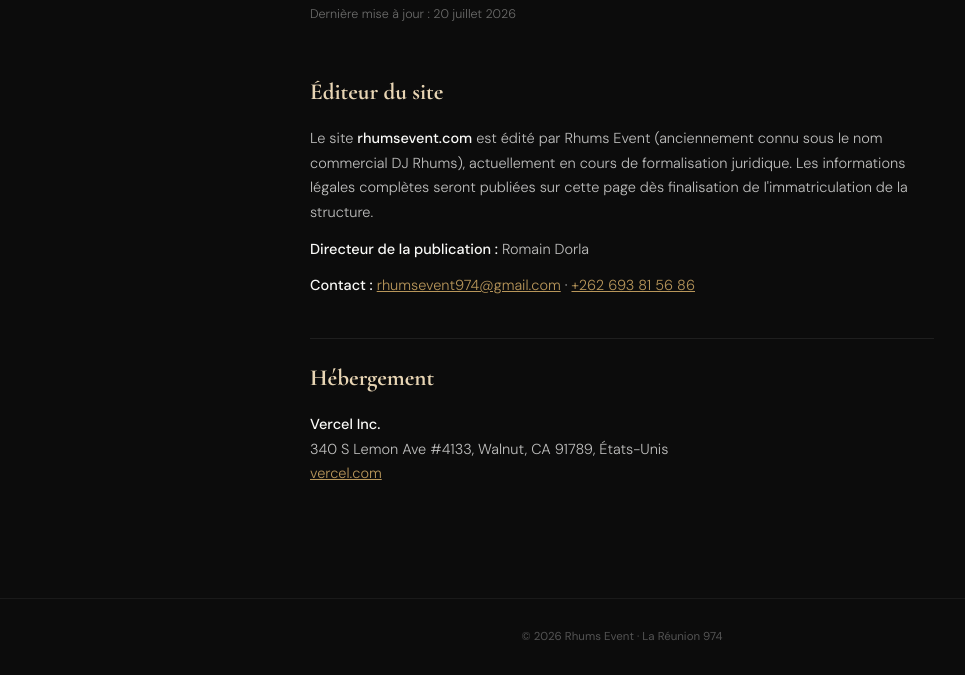
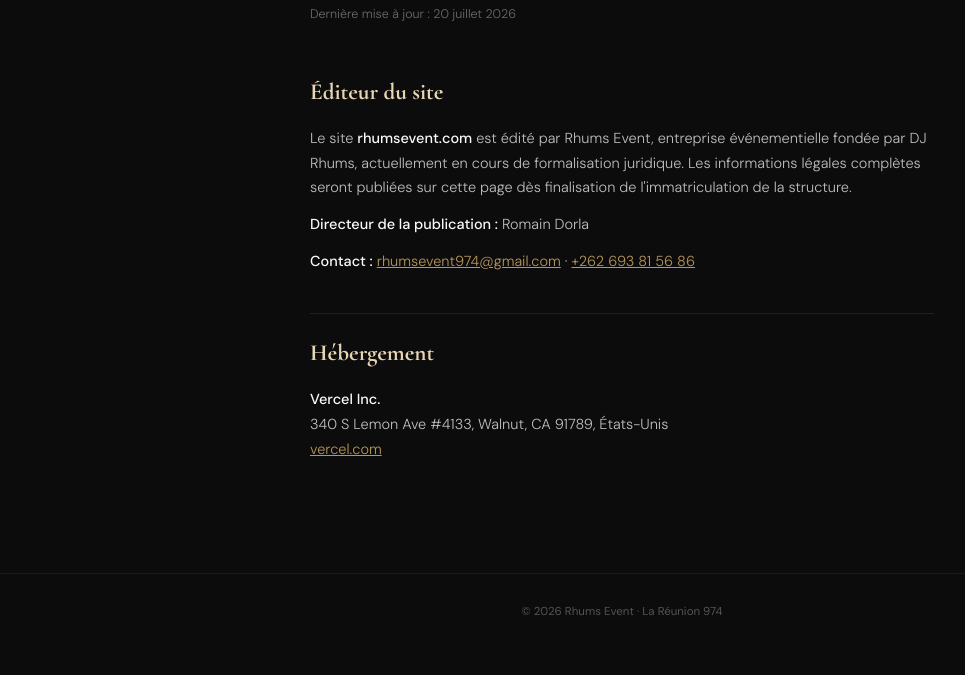
Before and after one commit to romaindorla-lab/siteweb-rhums-event, a plain HTML site: page mentions-legales.html in a window 1280 px wide. Shown: the part 250-925 px from the top of the page, without its empty margins (18-983 px from the left). After the commit the page ends 900 px from the top, so only its background shows below. Drawn offline with nearby package versions, Linux system fonts and the light colour scheme.

Commit message:
Update mentions-legales.html

```diff
--- a/mentions-legales.html
+++ b/mentions-legales.html
@@ -50,7 +50,7 @@
     <p class="updated">Dernière mise à jour : 20 juillet 2026</p>
 
     <h2>Éditeur du site</h2>
-    <p>Le site <strong>rhumsevent.com</strong> est édité par Rhums Event (anciennement connu sous le nom commercial DJ Rhums), actuellement en cours de formalisation juridique. Les informations légales complètes seront publiées sur cette page dès finalisation de l'immatriculation de la structure.</p>
+    <p>Le site <strong>rhumsevent.com</strong> est édité par Rhums Event, entreprise événementielle fondée par DJ Rhums, actuellement en cours de formalisation juridique. Les informations légales complètes seront publiées sur cette page dès finalisation de l'immatriculation de la structure.</p>
     <p><strong>Directeur de la publication :</strong> Romain Dorla</p>
     <p><strong>Contact :</strong> <a href="mailto:rhumsevent974@gmail.com">rhumsevent974@gmail.com</a> · <a href="tel:+262693815686">+262 693 81 56 86</a></p>
 
```
